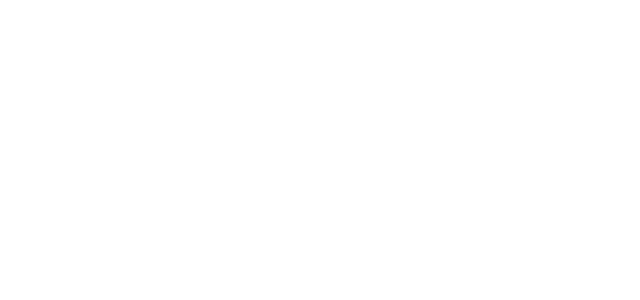
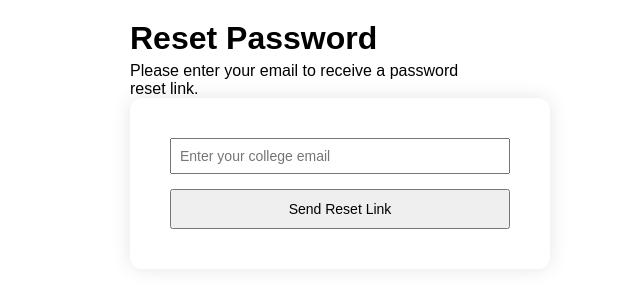
Before and after one commit to DIJA003/EduHub, a React (Create React App) app in the folder client/: page /forgetpassword in a window 1280 px wide. Before the commit this address had no page. Shown: the top 300 px of the page, without its empty margins (330-970 px from the left). Built offline with nearby package versions, Linux system fonts and the light colour scheme.

Commit message:
added forgot password route in front

```diff
--- /dev/null
+++ b/client/src/assets/ForgotPassword.css
@@ -0,0 +1,44 @@
+.forgot-container {
+    padding: 20px;
+    max-width: 400px;
+    margin: 0 auto;
+}
+
+.input-group {
+    margin-bottom: 15px;
+}
+
+.email-input {
+    width: 100%;
+    padding: 8px;
+    font-size: 14px;
+}
+
+.reset-button {
+    width: 100%;
+    padding: 10px;
+    cursor: pointer;
+    font-size: 14px;
+}
+
+.reset-button:disabled {
+    cursor: not-allowed;
+    opacity: 0.7;
+}
+
+.status-message {
+    margin-top: 15px;
+    font-weight: 500;
+}
+
+.status-message.success {
+    color: green;
+}
+
+.status-message.error {
+    color: red;
+}
+
+.status-message.loading {
+    color: #555;
+}
--- a/client/src/pages/ForgotPassword.js
+++ b/client/src/pages/ForgotPassword.jsx
@@ -1,10 +1,12 @@
-import React, { useState } from 'react';
+import React, { useState } from "react";
 import { sendPasswordResetEmail } from "firebase/auth";
 import { auth } from "../services/firebase";
+import "../assets/ForgotPassword.css";
 
 const ForgotPassword = () => {
     const [email, setEmail] = useState("");
     const [status, setStatus] = useState({ type: "", message: "" });
+
     const handleReset = async (e) => {
         e.preventDefault();
         setStatus({ type: "loading", message: "Sending reset link..." });
@@ -27,33 +29,35 @@
     };
 
     return (
-        <div style={{ padding: "20px", maxWidth: "400px", margin: "0 auto" }}>
+        <div className="forgot-container">
             <h2>Reset Password</h2>
             <p>Please enter your email to receive a password reset link.</p>
+
             <form onSubmit={handleReset}>
-                <div style={{ marginBottom: "15px" }}>
+                <div className="input-group">
                     <input
                         type="email"
                         placeholder="Enter your college email"
                         value={email}
                         onChange={(e) => setEmail(e.target.value)}
                         required
-                        style={{ width: "100%", padding: "8px" }}
+                        className="email-input"
                     />
                 </div>
+
                 <button
                     type="submit"
                     disabled={status.type === "loading"}
-                    style={{ width: "100%", padding: "10px", cursor: "pointer" }}
+                    className="reset-button"
                 >
-                    {status.type === "loading"? "Processing..." : "Send Reset Link"}
+                    {status.type === "loading"
+                        ? "Processing..."
+                        : "Send Reset Link"}
                 </button>
             </form>
+
             {status.message && (
-                <p style={{
-                    marginTop: "15px",
-                    color: status.type === "error"? "red" : "green"
-                }}>
+                <p className={`status-message ${status.type}`}>
                     {status.message}
                 </p>
             )}
--- a/client/src/routes/AppRouts.js
+++ b/client/src/routes/AppRouts.js
@@ -1,11 +1,13 @@
 import { BrowserRouter as Router, Routes, Route } from "react-router-dom";
 import Login from "../pages/Login";
+import ForgotPassword from "../pages/ForgotPassword";
 
 function AppRoutes() {
   return (
     <Router>
       <Routes>
         <Route path="/login" element={<Login />} />
+        <Route path="/forgetpassword" element={<ForgotPassword />}/>
       </Routes>
     </Router>
   );
```
Also changed, not shown: client/src/pages/Login.jsx (renamed from client/src/pages/Login.js).
